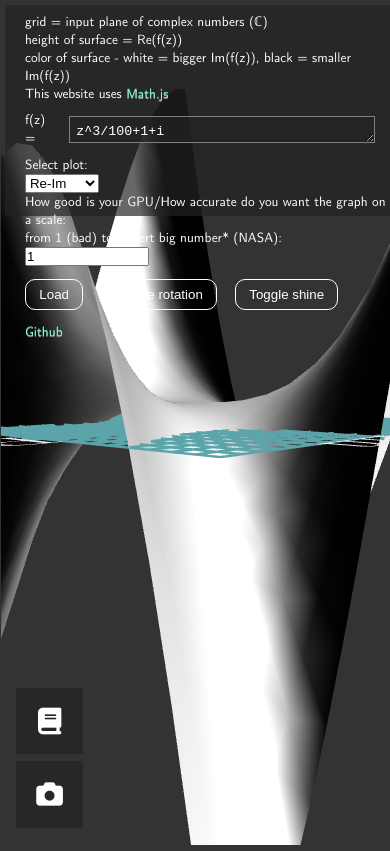
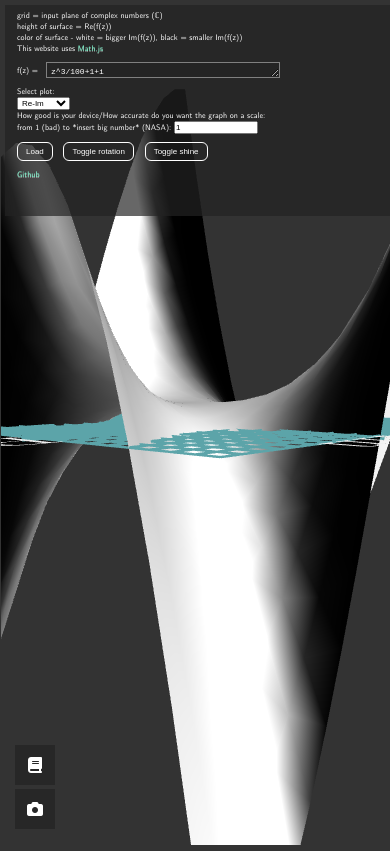
Before and after one commit to hemisemidemipresent/complex3, a plain HTML site: page index.html in a window 390 px wide. Drawn offline with Linux system fonts and the light colour scheme; animation ran at ten frames a second.

Commit message:
smol screen

```diff
--- a/css/book.css
+++ b/css/book.css
@@ -5,16 +5,16 @@
     display: flex;
     flex-direction: row;
 }
-.icon{
+.icon {
     background-color: transparent;
     border: none;
-	background: rgba(36,36,36,0.69);
+    background: rgba(36, 36, 36, 0.69);
     width: 5em;
-	height:5em;
+    height: 5em;
     margin: 0.25em;
 }
-.icon i{
-	color:white;
+.icon i {
+    color: white;
 }
 @media only screen and (max-width: 600px) {
     #book {
@@ -23,9 +23,5 @@
         bottom: 5px;
         padding: 0.5em;
         flex-direction: column;
-
-	}
-	textarea{
-		width:90vw;
     }
 }
--- a/css/main.css
+++ b/css/main.css
@@ -5,18 +5,21 @@
 }
 body {
     overflow: hidden;
-	font-family: "Computer Modern", Lato, sans-serif;
+    font-family: 'Computer Modern', Lato, sans-serif;
     width: 100%;
     height: 100%;
     background-color: #333333;
     color: #ffffff;
     padding: 20px;
 }
-body #gpu,#gh,#plotChooser,p:not(#Mod-Arg) {
+body #gpu,
+#gh,
+#plotChooser,
+p:not(#Mod-Arg) {
     margin: 0 0 0 1em;
 }
-body p{
-	margin:0.5em
+body p {
+    margin: 0.5em;
 }
 #container {
     position: absolute;
@@ -32,31 +35,31 @@ body p{
     position: absolute;
     left: 20px;
     top: 20px;
-	background: rgba(36,36,36,0.69);
-	color:white;
+    background: rgba(36, 36, 36, 0.69);
+    color: white;
 }
-a{
+a {
     text-decoration: none;
-	color:aquamarine;
-	text-shadow: 0 1px 0 rgba(255, 255, 255, .5);
+    color: aquamarine;
+    text-shadow: 0 1px 0 rgba(255, 255, 255, 0.5);
 }
-textarea{
+textarea {
     font-family: 'Courier New', Courier, monospace;
-	width:33em;
+    width: 33em;
     height: 2em;
-	padding:0.5em;
-	border:1px solid grey;
-	margin:1em;
-	background: rgba(36,36,36,0.69);
-	color:white;
+    padding: 0.5em;
+    border: 1px solid grey;
+    margin: 1em;
+    background: rgba(36, 36, 36, 0.69);
+    color: white;
 }
-#err{
-	color:#ff4444;
+#err {
+    color: #ff4444;
     text-shadow: none;
     font-weight: bold;
 }
 @font-face {
-    font-family: "Computer Modern";
+    font-family: 'Computer Modern';
     src: url('../fonts/cmunss.otf');
 }
 @media only screen and (max-width: 600px) {
@@ -64,21 +67,27 @@ textarea{
         position: absolute;
         left: 5px;
         top: 5px;
-		background: rgba(36,36,36,0.69);
+        background: rgba(36, 36, 36, 0.69);
         padding: 0.5em;
-		width:100vw;
-		height:25vh;
-		font-size: smaller;
+        width: 100vw;
+        height: 25vh;
     }
-	textarea{
-		width:90vw;
+    textarea {
+        width: 60vw;
+    }
+    button,
+    textarea,
+    #title,
+    select,
+    input {
+        font-size: 8px;
     }
 }
-.btn{
-	border:1px solid white;
+.btn {
+    border: 1px solid white;
     padding: 0.5em 1em 0.5em 1em;
     margin: 1em 0 1em 1em;
     border-radius: 0.75em;
     background: none;
-	color:white;
+    color: white;
 }
--- a/index.html
+++ b/index.html
@@ -39,7 +39,8 @@
             <option value="Mod-Arg">Mod-Arg</option>
         </select>
         <div id='gpu'>
-            <label for="gpuLevel">How good is your GPU/How accurate do you want the graph on a scale: <br> from 1 (bad)
+            <label for="gpuLevel">How good is your device/How accurate do you want the graph on a scale: <br> from 1
+                (bad)
                 to *insert big
                 number*
                 (NASA):</label>
--- a/js/index.js
+++ b/js/index.js
@@ -8,17 +8,20 @@ const camera = new THREE.PerspectiveCamera(60, window.innerWidth / window.innerH
 camera.position.set(25, 2.5, 25);
 const frustumSize = 69;
 
-const renderer = new THREE.WebGLRenderer({
+let renderer, controls;
+initRenderer();
+function initRenderer() {
+    renderer = new THREE.WebGLRenderer({
         antialias: true,
         alpha: true,
-    preserveDrawingBuffer: true
+        preserveDrawingBuffer: false
     });
     renderer.setSize(window.innerWidth, window.innerHeight);
     renderer.setPixelRatio(window.devicePixelRatio);
+    container.appendChild(renderer.domElement);
+    controls = new THREE.OrbitControls(camera, renderer.domElement);
+}
 
-container.appendChild(renderer.domElement);
-
-const controls = new THREE.OrbitControls(camera, renderer.domElement);
 const clock = new THREE.Clock();
 const light = new THREE.DirectionalLight(0xffffff, 0.75);
 light.position.setScalar(10);
@@ -95,6 +98,13 @@ async function createMesh() {
         re /= multiplier;
         let input = math.complex(re, im);
         let output = func({ z: input });
+        // infinity handling
+        let basicallyInfinity = 1e9;
+        if (output == Infinity) output = math.complex(Infinity, Infinity);
+        if (output.re == Infinity) output.re = basicallyInfinity;
+        if (output.im == Infinity) output.im = basicallyInfinity;
+        // idk why this happens
+        if (typeof output == 'number') output = math.complex(output, 0);
 
         let legend = document.getElementById('legend');
         if (plot == 'Re-Im') {
@@ -110,7 +120,11 @@ async function createMesh() {
             legend.innerHTML =
                 'height of surface = Im(f(z))<br>color of surface - white = bigger Re(f(z)), black = smaller Re(f(z))';
         } else {
+            try {
                 plane.attributes.position.setZ(i, output.abs());
+            } catch (e) {
+                console.log(output);
+            }
             let arg = output.arg() / Math.PI / 2;
             if (arg < 0) arg += 1;
             let color = HSVtoRGB(arg, 0.6, 1);
@@ -274,6 +288,23 @@ function clearMesh() {
 }
 
 function exportImg() {
+    // replace renderer
+    renderer = new THREE.WebGLRenderer({
+        antialias: true,
+        alpha: true,
+        preserveDrawingBuffer: true
+    });
+    renderer.setSize(window.innerWidth, window.innerHeight);
+    renderer.setPixelRatio(window.devicePixelRatio);
+    // remove previous canvas
+    container.innerHTML = '';
+    // add preserveDrawingBuffer canvas
+    container.appendChild(renderer.domElement);
+    controls = new THREE.OrbitControls(camera, renderer.domElement);
+
+    load();
+    render();
+    // image stuff
     let imgData = document.getElementsByTagName('canvas')[0].toDataURL('image/png');
     var element = document.createElement('a');
     element.setAttribute(
@@ -284,6 +315,11 @@ function exportImg() {
     element.style.display = 'none';
 
     element.click();
+    document.removeChild(element);
+    // remove preserveDrawingBuffer canvas
+
+    container.innerHTML = '';
+    initRenderer();
 }
 
 function toggleRot() {
```
Also changed, not shown: README.md. Lines whose indentation alone changed are shown as unchanged.
